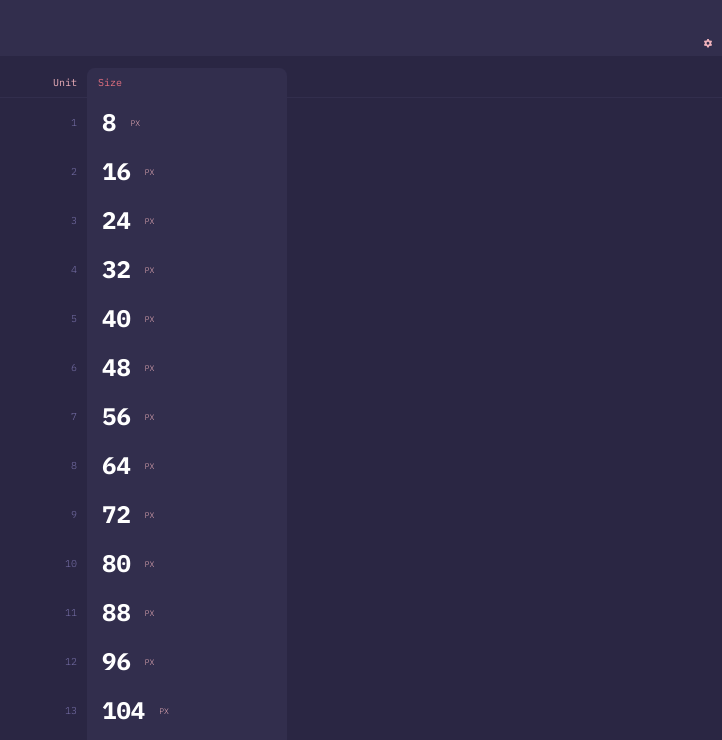
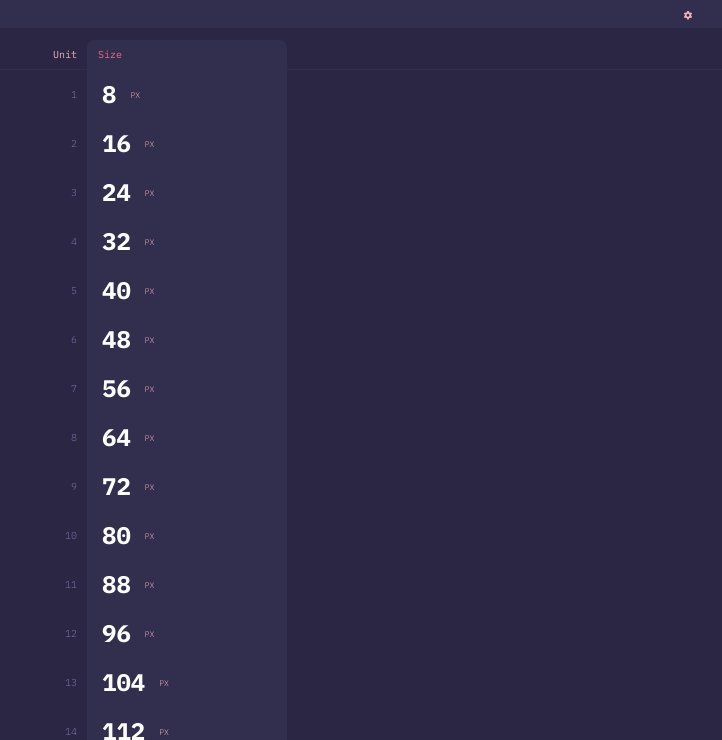
Before and after one commit to condrado/MUIltiple-fb, a plain HTML site: page public/index.html in a window 1280 px wide. Shown: the top 740 px of the page, without its empty margins (558-1280 px from the left). Drawn offline with Linux system fonts and the light colour scheme.

Commit message:
cambio estilos

```diff
--- a/public/css/styles.css
+++ b/public/css/styles.css
@@ -36,7 +36,7 @@ body {
     display: flex;
     flex-wrap: wrap;
     justify-content: flex-end;
-    padding-top: 28px;
+    padding-right: 20px;
 
 
 }
```
